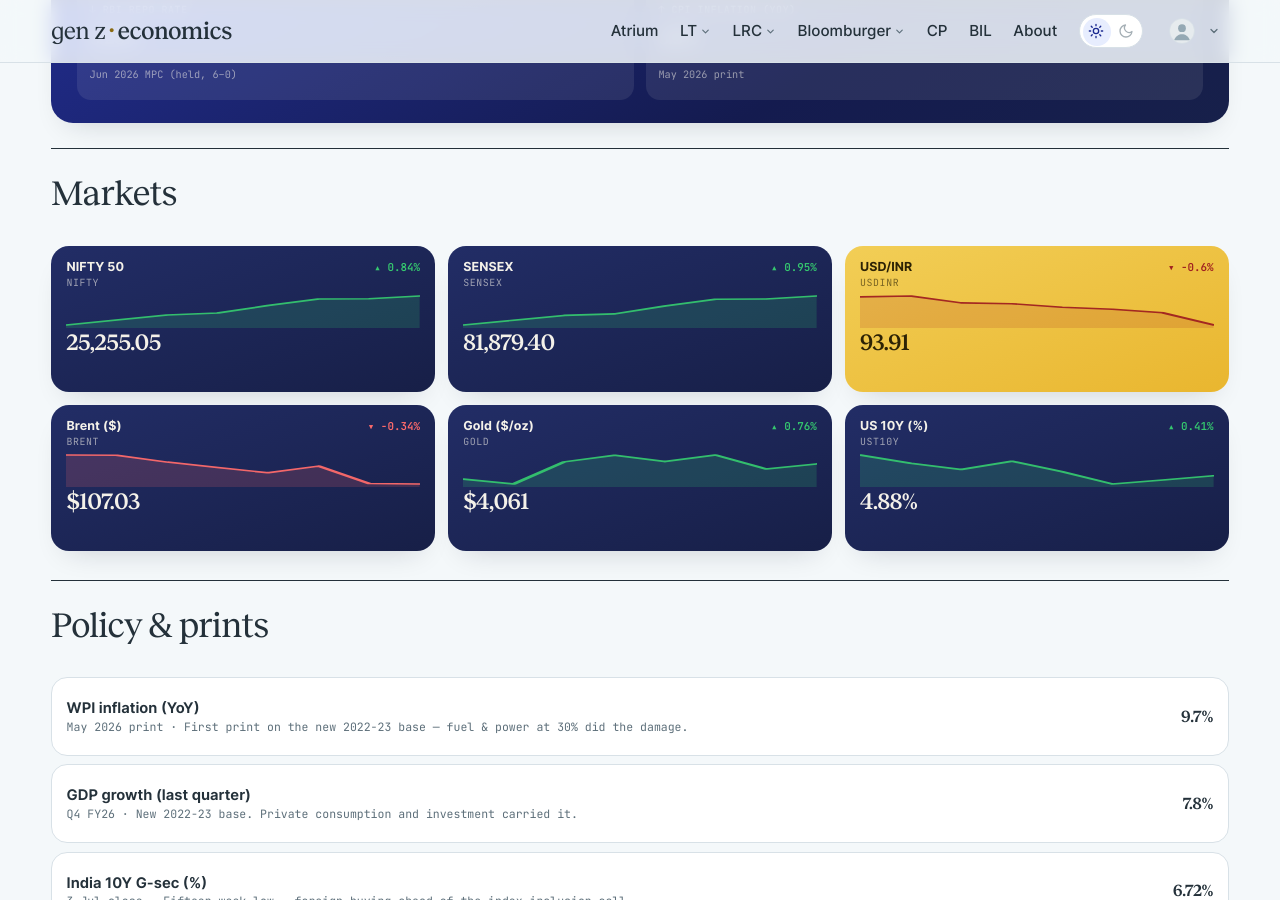
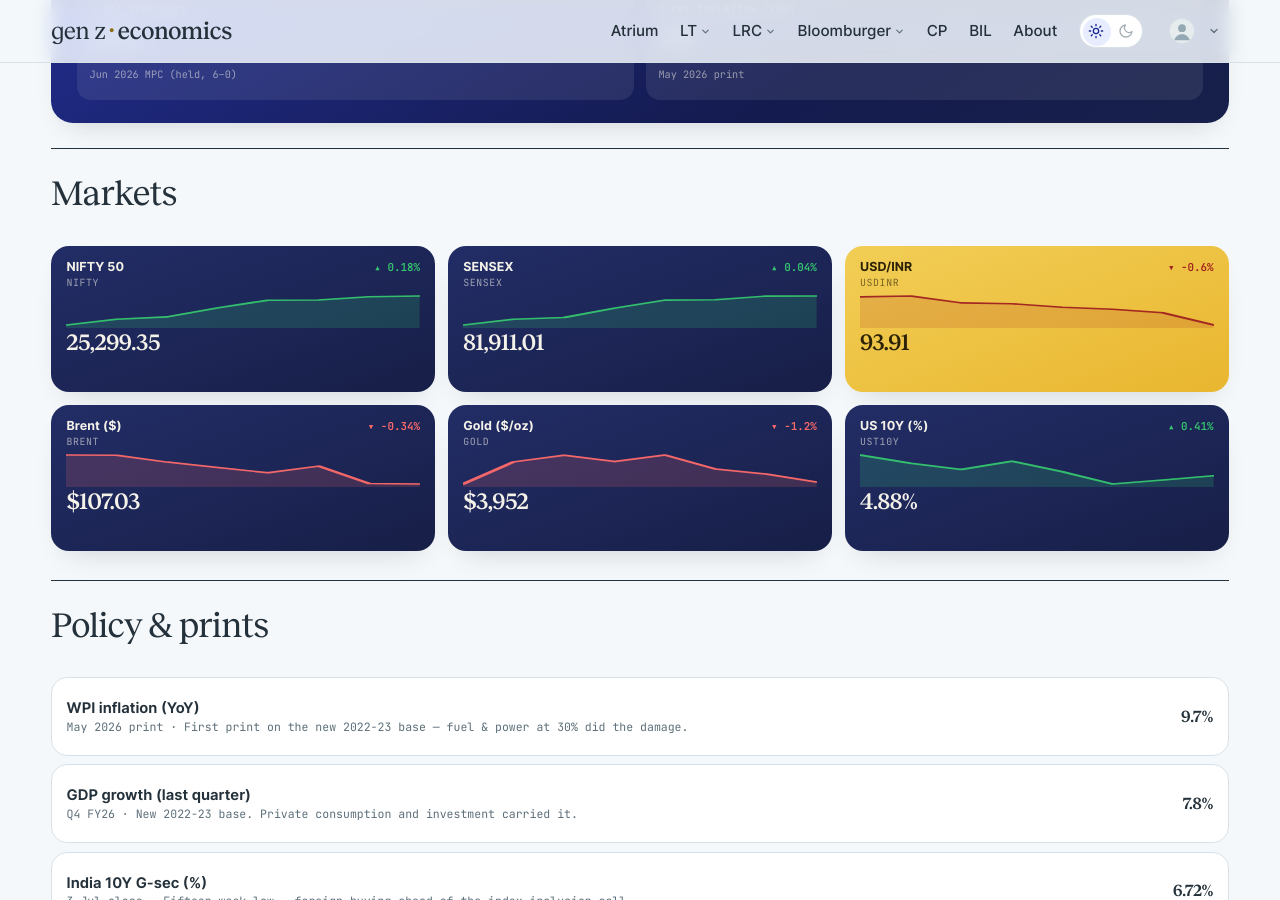
Before and after one commit to harsharya7021/genz-economics.com, a Jekyll site: the page built from macro-watch.html, in a window 1280 px wide and 900 px high, scrolled down 599 px. Built offline with Jekyll 4.4.1, drawn with Linux system fonts in a browser that asks for light colours; comment, search, counter and statistics services are not loaded.

Commit message:
data: morning market refresh

```diff
--- a/_data/macro.json
+++ b/_data/macro.json
@@ -1,34 +1,34 @@
 {
-  "as_of": "11 Nov 2026 close",
+  "as_of": "12 Nov 2026 close",
   "auto": {
     "nifty": {
       "label": "NIFTY 50",
-      "v": "25,255.05",
-      "chg": 0.84,
+      "v": "25,299.35",
+      "chg": 0.18,
       "spark": [
-        23053.1,
         23440.801,
         23810.85,
         23960.6,
         24536.6,
         25030.35,
         25044.65,
-        25255.051
+        25255.051,
+        25299.35
       ]
     },
     "sensex": {
       "label": "SENSEX",
-      "v": "81,879.40",
-      "chg": 0.95,
+      "v": "81,911.01",
+      "chg": 0.04,
       "spark": [
-        74459.531,
         75692.781,
         76917.852,
         77301.398,
         79310.008,
         81028.023,
         81106.648,
-        81879.398
+        81879.398,
+        81911.008
       ]
     },
     "usdinr": {
@@ -63,17 +63,17 @@
     },
     "gold": {
       "label": "Gold ($/oz)",
-      "v": "$4,061",
-      "chg": 0.76,
+      "v": "$3,952",
+      "chg": -1.2,
       "spark": [
-        3969.6,
         3940.4,
         4073.0,
         4113.5,
         4074.9,
         4114.5,
         4030.2,
-        4061.0
+        4000.5,
+        3952.3
       ]
     },
     "ust10y": {
--- a/_data/markets.yml
+++ b/_data/markets.yml
@@ -2,16 +2,15 @@
 # USD/INR) are refreshed each weekday morning by the market-data workflow;
 # the India 10Y G-Sec line is maintained by hand. Do not hand-edit the
 # live tickers — the job overwrites them.
-as_of: 11 Nov 2026
+as_of: 12 Nov 2026
 tickers:
 - symbol: NIFTY 50
   code: ^NSEI
-  value: 25,255.05
-  change: '+210.40'
-  pct: +0.84%
+  value: 25,299.35
+  change: '+44.30'
+  pct: +0.18%
   dir: up
   spark:
-  - 23053.1
   - 23440.801
   - 23810.85
   - 23960.6
@@ -19,14 +18,14 @@ tickers:
   - 25030.35
   - 25044.65
   - 25255.051
+  - 25299.35
 - symbol: SENSEX
   code: BSE
-  value: 81,879.40
-  change: '+772.75'
-  pct: +0.95%
+  value: 81,911.01
+  change: '+31.61'
+  pct: +0.04%
   dir: up
   spark:
-  - 74459.531
   - 75692.781
   - 76917.852
   - 77301.398
@@ -34,6 +33,7 @@ tickers:
   - 81028.023
   - 81106.648
   - 81879.398
+  - 81911.008
 - symbol: USD / INR
   code: FX
   value: '93.91'
```
